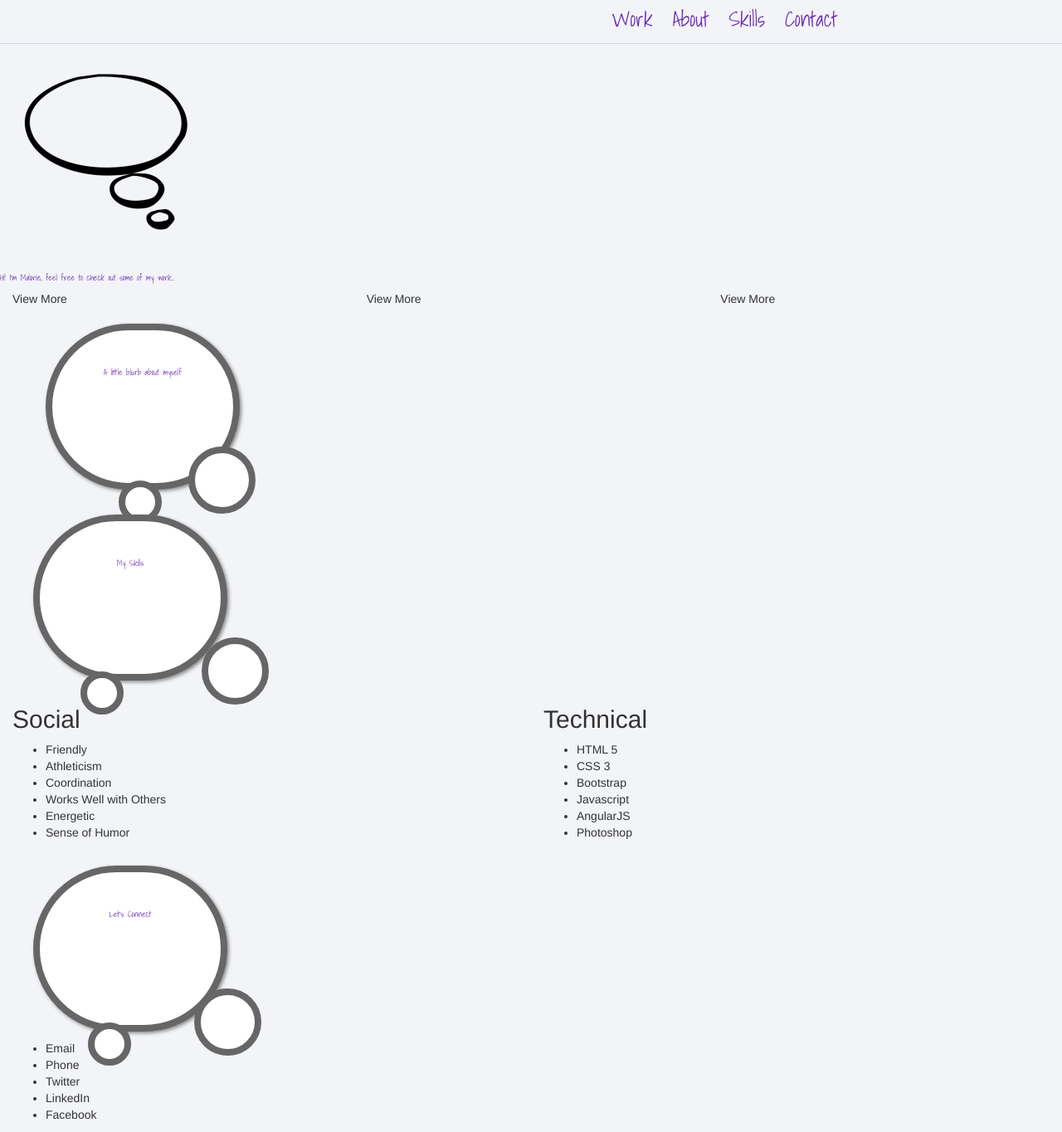
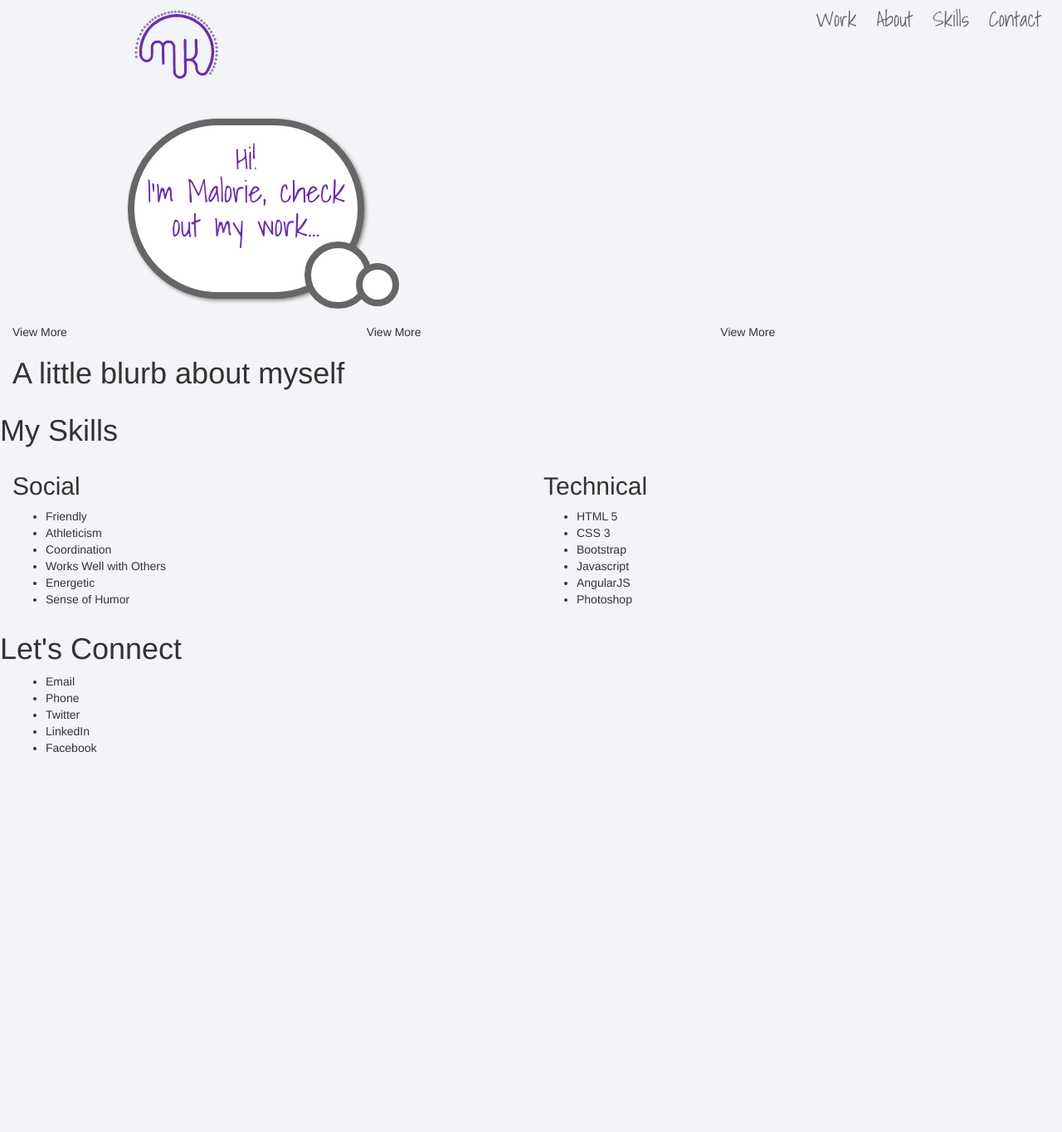
Before and after one commit to kramer20/Portfolio, a PHP site: page / in a window 1280 px wide. Shown: the whole page at 83% size. After the commit the page ends 907 px from the top, so only its background shows below. Run offline with PHP 8.4, Linux system fonts and the light colour scheme; some libraries are stand-ins or nearby versions.

Commit message:
logo and bubble

```diff
--- a/css/main.css
+++ b/css/main.css
@@ -1,40 +1,36 @@
 ul.navList {
   padding-top: 6px;
-  text-align: center; }
+  text-align: right; }
   ul.navList li.page-scroll {
     display: inline;
     padding: 10px; }
     ul.navList li.page-scroll a {
       text-decoration: none;
-      color: #6A2CB4;
+      color: #666666;
       font-size: 25px;
       font-family: "Shadows Into Light", cursive; }
       ul.navList li.page-scroll a:focus {
         outline: none; }
+      ul.navList li.page-scroll a:hover {
+        border-bottom: 2px solid #6A2CB4; }
 
-h1.workIntro:after {
-  width: 52px;
-  height: 52px;
-  margin-left: -76px;
-  margin-top: 181px;
-  border-radius: 58px;
-  position: absolute; }
-
-h1.aboutIntro {
+.workBubble {
   position: relative;
-  width: 234px;
-  height: 200px;
+  width: 285px;
+  height: 217px;
   text-align: center;
   line-height: 100px;
   background-color: #fff;
   border: 8px solid #666;
   border-radius: 145px;
   box-shadow: 2px 2px 4px #888;
-  margin-left: 40px; }
+  margin-left: 154px;
+  margin-top: 30px;
+  margin-bottom: 30px; }
 
-h1.aboutIntro:before, h1.aboutIntro:after {
+.workBubble:before, .workBubble:after {
   content: ' ';
-  margin-left: 102px;
+  margin-left: 70px;
   margin-top: 140px;
   width: 81px;
   height: 81px;
@@ -43,83 +39,24 @@ h1.aboutIntro:before, h1.aboutIntro:after {
   border-radius: 58px;
   position: absolute; }
 
-h1.aboutIntro:after {
+.workBubble:after {
   width: 52px;
   height: 52px;
-  margin-left: -76px;
-  margin-top: 181px;
+  margin-left: 132px;
+  margin-top: 14px;
   border-radius: 58px;
   position: absolute; }
 
-h1.skillsIntro {
-  position: relative;
-  width: 234px;
-  height: 200px;
-  text-align: center;
-  line-height: 100px;
-  background-color: #fff;
-  border: 8px solid #666;
-  border-radius: 145px;
-  box-shadow: 2px 2px 4px #888;
-  margin-left: 40px; }
-
-h1.skillsIntro:before, h1.skillsIntro:after {
-  content: ' ';
-  margin-left: 102px;
-  margin-top: 140px;
-  width: 81px;
-  height: 81px;
-  background-color: #fff;
-  border: 8px solid #666;
-  border-radius: 58px;
-  position: absolute; }
-
-h1.skillsIntro:after {
-  width: 52px;
-  height: 52px;
-  margin-left: -76px;
-  margin-top: 181px;
-  border-radius: 58px;
-  position: absolute; }
-
-h1.contactIntro {
-  position: relative;
-  width: 234px;
-  height: 200px;
-  text-align: center;
-  line-height: 100px;
-  background-color: #fff;
-  border: 8px solid #666;
-  border-radius: 145px;
-  box-shadow: 2px 2px 4px #888;
-  margin-left: 40px; }
-
-h1.contactIntro:before, h1.contactIntro:after {
-  content: ' ';
-  margin-left: 102px;
-  margin-top: 140px;
-  width: 81px;
-  height: 81px;
-  background-color: #fff;
-  border: 8px solid #666;
-  border-radius: 58px;
-  position: absolute; }
-
-h1.contactIntro:after {
-  width: 52px;
-  height: 52px;
-  margin-left: -76px;
-  margin-top: 181px;
-  border-radius: 58px;
-  position: absolute; }
+img.logo {
+  width: 170px;
+  padding: 10px;
+  margin: 0 auto;
+  display: block; }
 
 body {
   background-color: #F2F4F7; }
 
-.nav {
-  border-bottom: 1px solid #d2d9e4; }
-
-h1 {
+h1.workIntro {
   color: #6A2CB4;
   font-family: "Shadows Into Light", cursive;
-  font-size: 10px; }
+  font-size: 37px; }
--- a/index.html
+++ b/index.html
@@ -25,9 +25,9 @@
 
         <div class="container-fluid">
                 <!-- Navigation -->
-            <div class="row nav">
+            <div class="row">
                 <div class="col-xs-4 col-sm-4 col-md-4 col-lg-4 logoCol">
-                    <img class="logo">
+                    <img class="logo" src="images/mkLogo.png">
                 </div>
 
                 <div class="col-md-8 col-lg-8 navCol">
@@ -52,8 +52,9 @@
 
             <section id="work">
                 <div class="row">
-                    <img src="images/bubbleThree.png">
-                    <h1 class="workIntro">Hi! I'm Malorie, feel free to check out some of my work...</h1>
+                    <div class="workBubble">
+                        <h1 class="workIntro">Hi!<br> I'm Malorie, check out my work...</h1>
+                    </div>
 
                         <div class="col-xs-4 col-sm-4 col-md-4 col-lg-4">
                             <div class="image of work"></div>
@@ -75,7 +76,9 @@
             <section id="about">
                 <div class="row">
                     <div class="col-xs-12 col-sm-12 col-md-12 col-lg-12 aboutCol">
-                        <h1 class="aboutIntro">A little blurb about myself</h1>
+                        <div class="aboutBubble">
+                            <h1 class="aboutIntro">A little blurb about myself</h1>
+                        </div>
                     </div>
                 </div>
             </section>
@@ -84,7 +87,9 @@
 
             <section id="skills">
                 <div class="row">
-                    <h1 class="skillsIntro">My Skills</h1>
+                    <div class="skillsBubble">
+                        <h1 class="skillsIntro">My Skills</h1>
+                    </div>
                         <div class="col-xs-6 col-sm-6 col-md-6 col-lg-6 socialSkills">
                             <h2 class="socialSkillsTitle">Social</h2>
                                 <ul class="socialList">
@@ -114,7 +119,9 @@
 
             <section id="contact">
                 <div class="row">
-                    <h1 class="contactIntro">Let's Connect</h1>
+                    <div class="contactBubble">
+                        <h1 class="contactIntro">Let's Connect</h1>
+                    </div>
                         <div class="col-xs-12 col-sm-12 col-md-12 col-lg-12 contactCol">
                             <div class="contactLinks">
                                 <ul class="contactList">
--- /dev/null
+++ b/sass/_images.scss
@@ -0,0 +1,6 @@
+img.logo{
+	width:170px;
+	padding:10px;
+	margin:0 auto;
+	display:block;
+}
--- a/sass/_nav.scss
+++ b/sass/_nav.scss
@@ -1,18 +1,21 @@
 ul.navList{
 	padding-top:6px;
-	text-align: center;
+	text-align: right;
 	li.page-scroll{
 		display:inline;
 		padding:10px;
 
 		a{
 		text-decoration: none;
-		color:$mainpurple;
+		color:$bubblegray;
 		font-size: 25px;
 		font-family: $fontOne;
 		&:focus {
 			outline:none;
 		}
+		&:hover {
+			border-bottom:2px solid $mainpurple;
+		}
 		}
 	}
 }
--- a/sass/_thoughtBubbles.scss
+++ b/sass/_thoughtBubbles.scss
@@ -1,5 +1,46 @@
 //workThought bubble
-// h1.workIntro {
+.workBubble {
+  position: relative;
+  width: 285px;
+  height: 217px;
+  text-align: center;
+  line-height: 100px;
+  background-color: #fff;
+  border: 8px solid #666;
+  border-radius: 145px;
+  box-shadow: 2px 2px 4px #888;
+  margin-left:154px;
+  margin-top: 30px;
+  margin-bottom: 30px;
+}
+
+.workBubble:before, .workBubble:after{
+  content: ' ';
+  margin-left: 70px;
+  margin-top: 140px;
+  width: 81px;
+  height: 81px;
+  background-color: #fff;
+  border: 8px solid #666;
+  // -webkit-border-radius: 28px;
+  // -moz-border-radius: 28px;
+  border-radius: 58px;
+  position:absolute;
+}
+
+.workBubble:after {
+  width: 52px;
+  height: 52px;
+  margin-left: 132px;
+  margin-top: 14px;
+  // -webkit-border-radius: 18px;
+  // -moz-border-radius: 18px;
+  border-radius: 58px;
+  position:absolute;
+}
+
+// about bubbles
+// .aboutBubble {
 //   position: relative;
 //   width: 234px;
 //   height: 200px;
@@ -12,7 +53,7 @@
 //   margin-left:40px;
 // }
 
-// h1.workIntro:before, h1.workIntro:after{
+// .aboutBubble:before, .aboutBubble:after{
 //   content: ' ';
 //   margin-left: 102px;
 //   margin-top: 140px;
@@ -26,130 +67,91 @@
 //   position:absolute;
 // }
 
-h1.workIntro:after {
-  width: 52px;
-  height: 52px;
-  margin-left: -76px;
-  margin-top: 181px;
-  // -webkit-border-radius: 18px;
-  // -moz-border-radius: 18px;
-  border-radius: 58px;
-  position:absolute;
-}
+// .aboutBubble:after {
+//   width: 52px;
+//   height: 52px;
+//   margin-left: -76px;
+//   margin-top: 181px;
+//   // -webkit-border-radius: 18px;
+//   // -moz-border-radius: 18px;
+//   border-radius: 58px;
+//   position:absolute;
+// }
 
-// about bubbles
-h1.aboutIntro {
-  position: relative;
-  width: 234px;
-  height: 200px;
-  text-align: center;
-  line-height: 100px;
-  background-color: #fff;
-  border: 8px solid #666;
-  border-radius: 145px;
-  box-shadow: 2px 2px 4px #888;
-  margin-left:40px;
-}
+// //skills bubble
+// .skillsBubble{
+//   position: relative;
+//   width: 234px;
+//   height: 200px;
+//   text-align: center;
+//   line-height: 100px;
+//   background-color: #fff;
+//   border: 8px solid #666;
+//   border-radius: 145px;
+//   box-shadow: 2px 2px 4px #888;
+//   margin-left:40px;
+// }
 
-h1.aboutIntro:before, h1.aboutIntro:after{
-  content: ' ';
-  margin-left: 102px;
-  margin-top: 140px;
-  width: 81px;
-  height: 81px;
-  background-color: #fff;
-  border: 8px solid #666;
-  // -webkit-border-radius: 28px;
-  // -moz-border-radius: 28px;
-  border-radius: 58px;
-  position:absolute;
-}
+// .skillsBubble:before, .skillsBubble:after{
+//   content: ' ';
+//   margin-left: 102px;
+//   margin-top: 140px;
+//   width: 81px;
+//   height: 81px;
+//   background-color: #fff;
+//   border: 8px solid #666;
+//   // -webkit-border-radius: 28px;
+//   // -moz-border-radius: 28px;
+//   border-radius: 58px;
+//   position:absolute;
+// }
 
-h1.aboutIntro:after {
-  width: 52px;
-  height: 52px;
-  margin-left: -76px;
-  margin-top: 181px;
-  // -webkit-border-radius: 18px;
-  // -moz-border-radius: 18px;
-  border-radius: 58px;
-  position:absolute;
-}
+// .skillsBubble:after {
+//   width: 52px;
+//   height: 52px;
+//   margin-left: -76px;
+//   margin-top: 181px;
+//   // -webkit-border-radius: 18px;
+//   // -moz-border-radius: 18px;
+//   border-radius: 58px;
+//   position:absolute;
+// }
 
-//skills bubble
-h1.skillsIntro {
-  position: relative;
-  width: 234px;
-  height: 200px;
-  text-align: center;
-  line-height: 100px;
-  background-color: #fff;
-  border: 8px solid #666;
-  border-radius: 145px;
-  box-shadow: 2px 2px 4px #888;
-  margin-left:40px;
-}
+// //contact bubble
+// .contactBubble {
+//   position: relative;
+//   width: 234px;
+//   height: 200px;
+//   text-align: center;
+//   line-height: 100px;
+//   background-color: #fff;
+//   border: 8px solid #666;
+//   border-radius: 145px;
+//   box-shadow: 2px 2px 4px #888;
+//   margin-left:40px;
+// }
 
-h1.skillsIntro:before, h1.skillsIntro:after{
-  content: ' ';
-  margin-left: 102px;
-  margin-top: 140px;
-  width: 81px;
-  height: 81px;
-  background-color: #fff;
-  border: 8px solid #666;
-  // -webkit-border-radius: 28px;
-  // -moz-border-radius: 28px;
-  border-radius: 58px;
-  position:absolute;
-}
+// .contactBubble:before, .contactBubble:after{
+//   content: ' ';
+//   margin-left: 102px;
+//   margin-top: 140px;
+//   width: 81px;
+//   height: 81px;
+//   background-color: #fff;
+//   border: 8px solid #666;
+//   // -webkit-border-radius: 28px;
+//   // -moz-border-radius: 28px;
+//   border-radius: 58px;
+//   position:absolute;
+// }
 
-h1.skillsIntro:after {
-  width: 52px;
-  height: 52px;
-  margin-left: -76px;
-  margin-top: 181px;
-  // -webkit-border-radius: 18px;
-  // -moz-border-radius: 18px;
-  border-radius: 58px;
-  position:absolute;
-}
-
-//contact bubble
-h1.contactIntro {
-  position: relative;
-  width: 234px;
-  height: 200px;
-  text-align: center;
-  line-height: 100px;
-  background-color: #fff;
-  border: 8px solid #666;
-  border-radius: 145px;
-  box-shadow: 2px 2px 4px #888;
-  margin-left:40px;
-}
-
-h1.contactIntro:before, h1.contactIntro:after{
-  content: ' ';
-  margin-left: 102px;
-  margin-top: 140px;
-  width: 81px;
-  height: 81px;
-  background-color: #fff;
-  border: 8px solid #666;
-  // -webkit-border-radius: 28px;
-  // -moz-border-radius: 28px;
-  border-radius: 58px;
-  position:absolute;
-}
-
-h1.contactIntro:after {
-  width: 52px;
-  height: 52px;
-  margin-left: -76px;
-  margin-top: 181px;
-  // -webkit-border-radius: 18px;
-  // -moz-border-radius: 18px;
-  border-radius: 58px;
-  position:absolute;
-}
+// .contactBubble:after {
+//   width: 52px;
+//   height: 52px;
+//   margin-left: -76px;
+//   margin-top: 181px;
+//   // -webkit-border-radius: 18px;
+//   // -moz-border-radius: 18px;
+//   border-radius: 58px;
+//   position:absolute;
+// }
--- a/sass/main.scss
+++ b/sass/main.scss
@@ -1,6 +1,7 @@
 $mainpurple: #6A2CB4;
 $lightgray: #F2F4F7;
 $fontOne:'Shadows Into Light', cursive;
+$bubblegray:#666666;
 
 @import 'nav';
 @import 'work';
@@ -8,19 +9,21 @@ $fontOne:'Shadows Into Light', cursive;
 @import 'about';
 @import 'contact';
 @import 'thoughtBubbles';
+@import 'images';
 
 body {
 	background-color:$lightgray;
 }
 
-.nav{
-	border-bottom:1px solid darken($lightgray,10);
-}
+// .nav{
+// 	border-bottom:1px solid darken($lightgray,10);
+// }
 
-h1{
+h1.workIntro{
 	color:$mainpurple;
 	// text-align:center;
 	font-family:$fontOne;
-	font-size:10px;
+	font-size:37px;
+
 	// padding:20px;
 }
```
Also changed, not shown: images/bubble.png (deleted), images/bubbleThree.png (deleted), images/mkLogo.png (added).
